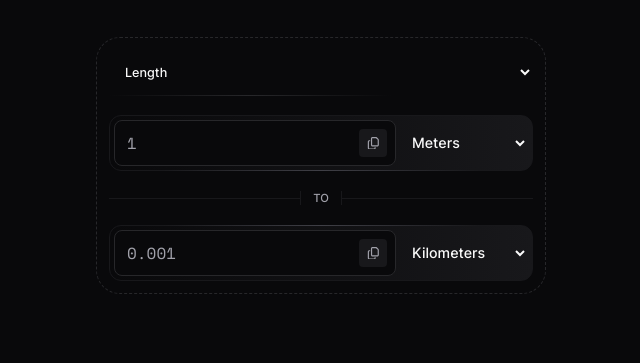
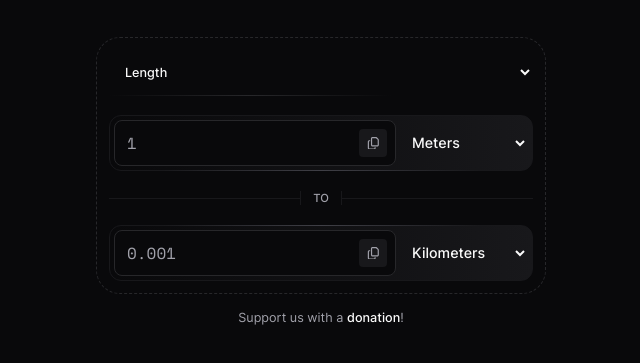
Before and after one commit to remvze/converto, an Astro site: page / in a window 1280 px wide. Shown: the part 151-514 px from the top of the page, without its empty margins (319-959 px from the left). Built offline with nearby package versions, Linux system fonts and the light colour scheme; Astro itself is replaced by a stand-in of ours.

Commit message:
feat: add donate text

```diff
--- a/src/components/app/app.module.css
+++ b/src/components/app/app.module.css
@@ -166,3 +166,16 @@
     }
   }
 }
+
+.donate {
+  margin-top: 16px;
+  font-size: var(--font-xsm);
+  color: var(--color-foreground-subtle);
+  text-align: center;
+
+  & a {
+    font-weight: 500;
+    color: var(--color-foreground);
+    text-decoration: none;
+  }
+}
--- a/src/components/app/app.tsx
+++ b/src/components/app/app.tsx
@@ -113,6 +113,17 @@ export function App() {
           </select>
         </div>
       </form>
+      <p className={styles.donate}>
+        Support us with a{' '}
+        <a
+          href="https://buymeacoffee.com/remvze"
+          rel="noreferrer"
+          target="_blank"
+        >
+          donation
+        </a>
+        !
+      </p>
     </Container>
   );
 }
```
